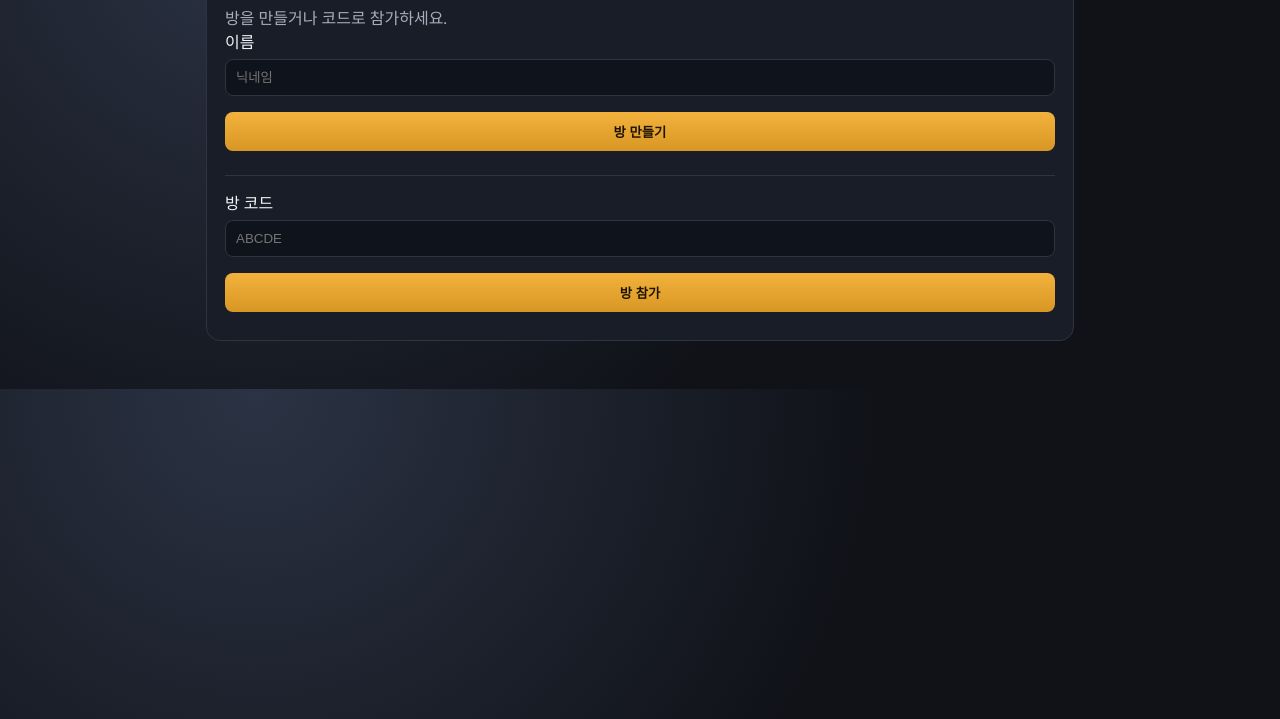
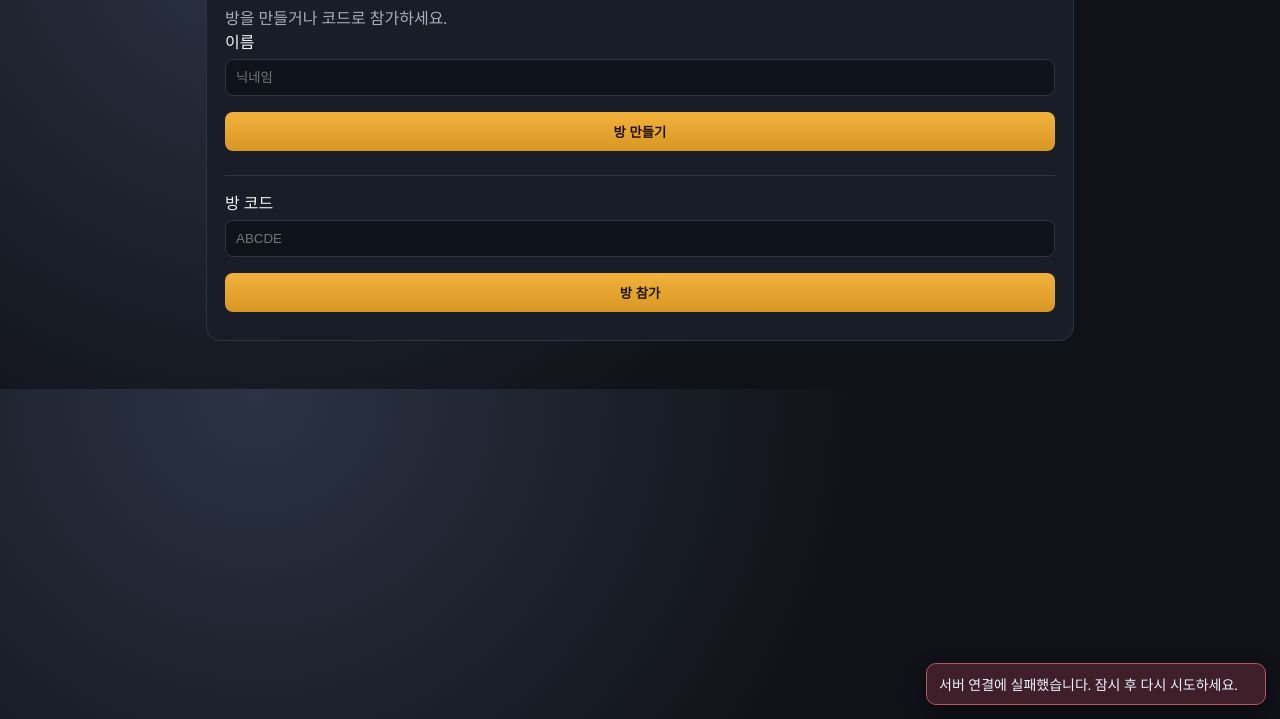
Before and after one commit to wndzlf/MidnightWolf, a website: page public/index.html in a window 1280 px wide. Shown: the part 81-800 px from the top of the page. Drawn offline with nearby package versions, Linux system fonts and the light colour scheme; no server answers.

Commit message:
에러/연결 상태 토스트 알림 추가

```diff
--- a/public/app.js
+++ b/public/app.js
@@ -20,7 +20,8 @@ const els = {
   notesList: $('notesList'),
   catalogCards: $('catalogCards'),
   actionContent: $('actionContent'),
-  hostActions: $('hostActions')
+  hostActions: $('hostActions'),
+  toastStack: $('toastStack')
 };
 
 let state = null;
@@ -50,6 +51,7 @@ const ROLE_VISUAL = {
 
 function setError(msg) {
   els.statusLine.textContent = msg;
+  showToast(msg, 'error');
 }
 
 function roleLabel(role) {
@@ -59,6 +61,25 @@ function roleLabel(role) {
 
 function roleVisual(role) {
   return ROLE_VISUAL[role] || { icon: '❓', tone: 'unknown', blurb: '정체 불명 역할' };
+}
+
+function showToast(message, type = 'info') {
+  if (!els.toastStack || !message) {
+    return;
+  }
+  const toast = document.createElement('div');
+  toast.className = `toast ${type}`;
+  toast.textContent = message;
+  els.toastStack.prepend(toast);
+
+  const maxToasts = 4;
+  while (els.toastStack.children.length > maxToasts) {
+    els.toastStack.removeChild(els.toastStack.lastChild);
+  }
+
+  setTimeout(() => {
+    toast.remove();
+  }, 3200);
 }
 
 function fmtMs(ms) {
@@ -536,6 +557,18 @@ socket.on('error_message', (message) => {
   setError(message);
 });
 
+socket.on('disconnect', (reason) => {
+  showToast(`연결이 끊어졌습니다: ${reason}`, 'error');
+});
+
+socket.on('connect', () => {
+  showToast('서버에 연결되었습니다.', 'info');
+});
+
+socket.on('connect_error', () => {
+  showToast('서버 연결에 실패했습니다. 잠시 후 다시 시도하세요.', 'error');
+});
+
 (function boot() {
   const savedName = localStorage.getItem('onuw_name');
   const savedCode = localStorage.getItem('onuw_code');
--- a/public/index.html
+++ b/public/index.html
@@ -70,6 +70,7 @@
         <div class="row" id="hostActions"></div>
       </section>
     </main>
+    <div id="toastStack" class="toast-stack"></div>
 
     <script src="/socket.io/socket.io.js"></script>
     <script src="/app.js"></script>
--- a/public/styles.css
+++ b/public/styles.css
@@ -313,6 +313,36 @@ button.secondary {
   background: linear-gradient(140deg, #384154, #2c3140);
 }
 
+.toast-stack {
+  position: fixed;
+  right: 14px;
+  bottom: 14px;
+  z-index: 1000;
+  display: grid;
+  gap: 8px;
+  width: min(92vw, 340px);
+}
+
+.toast {
+  border-radius: 10px;
+  padding: 10px 12px;
+  font-size: 14px;
+  border: 1px solid #3b4968;
+  background: #11192a;
+  color: #eef3ff;
+  box-shadow: 0 10px 22px rgba(0, 0, 0, 0.35);
+}
+
+.toast.error {
+  border-color: #b55761;
+  background: #3f1f2a;
+}
+
+.toast.info {
+  border-color: #4f78bc;
+  background: #1d2f50;
+}
+
 @media (max-width: 680px) {
   .app {
     padding: 0 10px 16px;
@@ -386,4 +416,10 @@ button.secondary {
     justify-self: center;
     transform: rotate(90deg);
   }
+
+  .toast-stack {
+    right: 10px;
+    left: 10px;
+    width: auto;
+  }
 }
```
